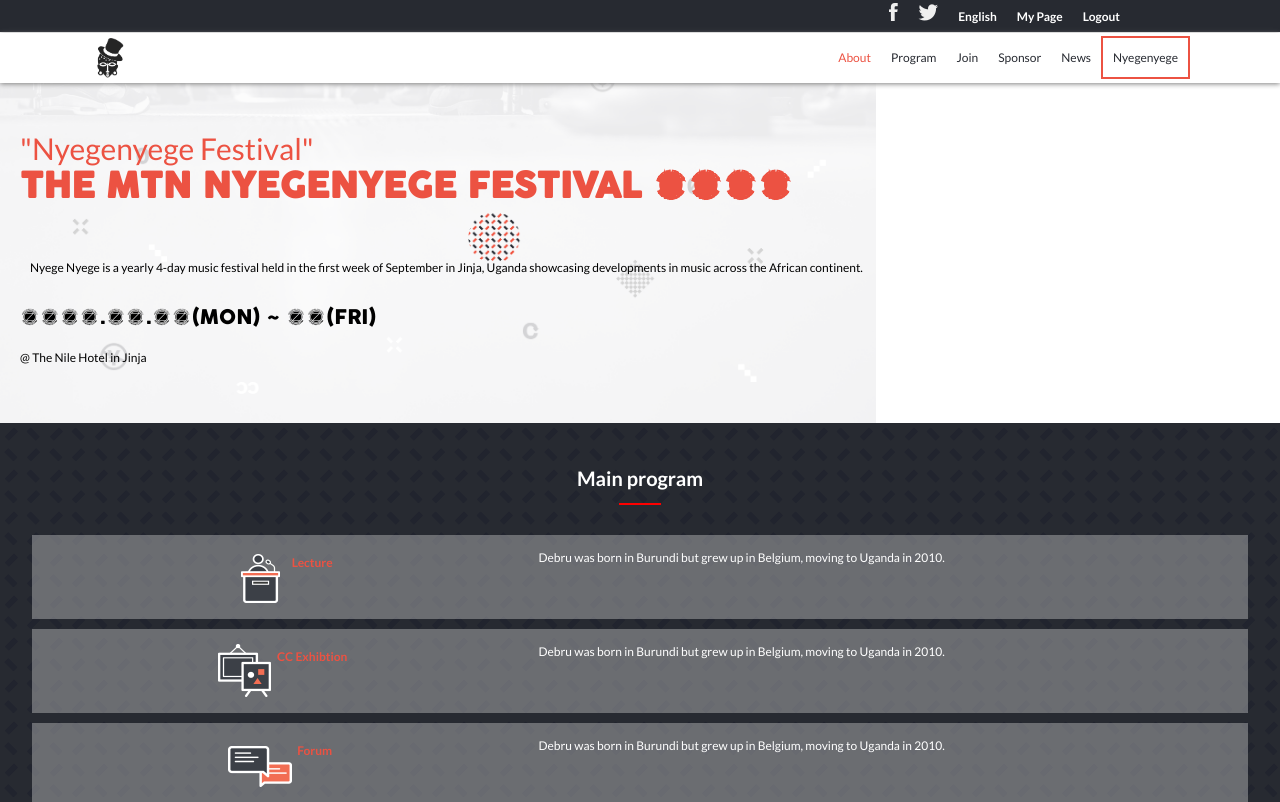
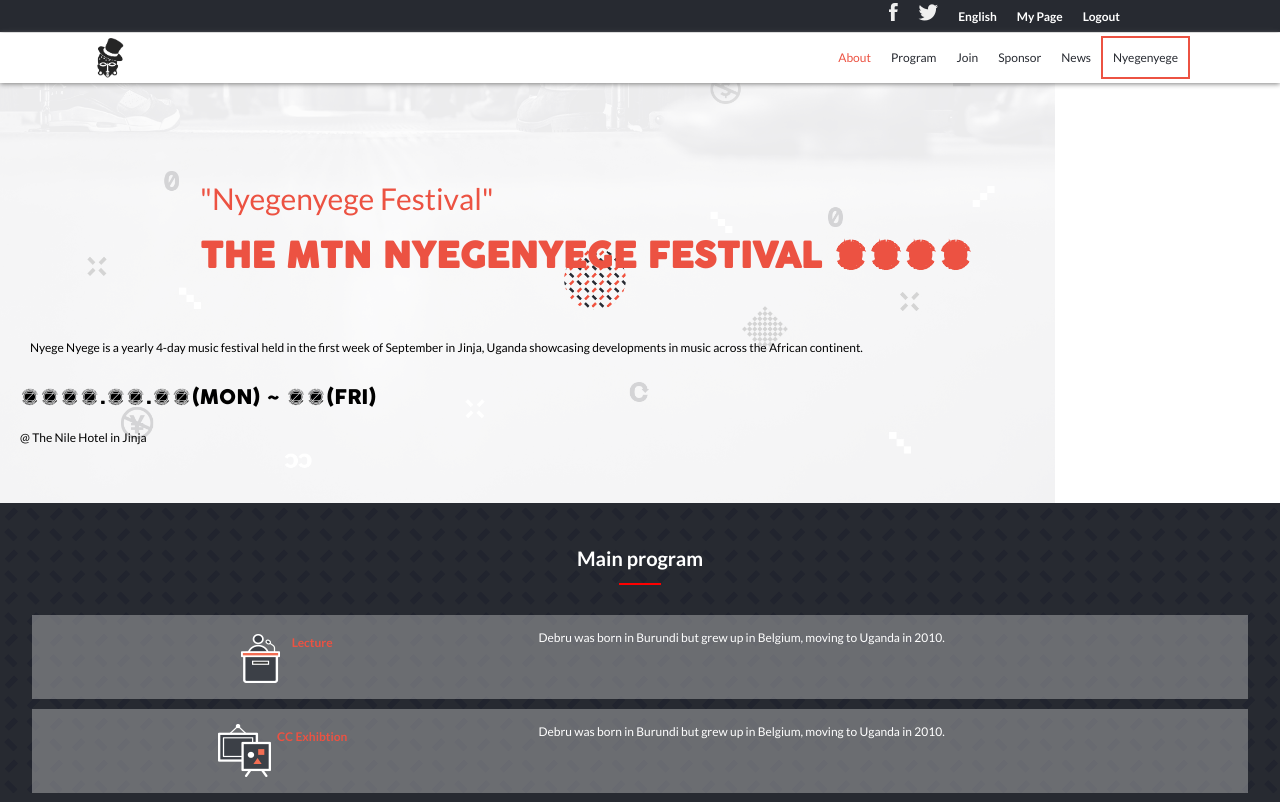
Before and after one commit to wayungi/nyegenyege, a website: page index.html in a window 1280 px wide. Shown: the top 802 px of the page. Drawn offline with Linux system fonts and the light colour scheme.

Commit message:
Add line height of title

```diff
--- a/index.html
+++ b/index.html
@@ -45,8 +45,8 @@
           </div>
         </div>
       </nav>
-      <p class="tagline title-color pad">"Nyegenyege Festival"</p>
-      <h1 class="main-title title-color pad">THE MTN NYEGENYEGE FESTIVAL 2022</h1>
+      <p class="tagline title-color pad large-pad">"Nyegenyege Festival"</p>
+      <h1 class="main-title title-color pad large-pad">THE MTN NYEGENYEGE FESTIVAL 2022</h1>
       <p class="brief-info">Nyege Nyege is a yearly 4-day music festival held in the first
         week of September in Jinja, Uganda showcasing developments in music across
         the African continent.
--- a/style.css
+++ b/style.css
@@ -86,6 +86,7 @@
   font-family: 'cocogoose title', sans-serif;
   font-size: 35px;
   margin: 0 0 30px 0;
+  line-height: 50px;
 }
 
 .title-color {
@@ -441,9 +442,16 @@
   }
 
   .navbar {
-    /* outline:1px solid red; */
     box-shadow: 0 1px 5px grey;
     background-color: #fff;
+  }
+
+  .tagline {
+    margin:100px 0 20px 0;
+  }
+
+  .large-pad {
+    padding: 0 200px;
   }
 
 }
```
